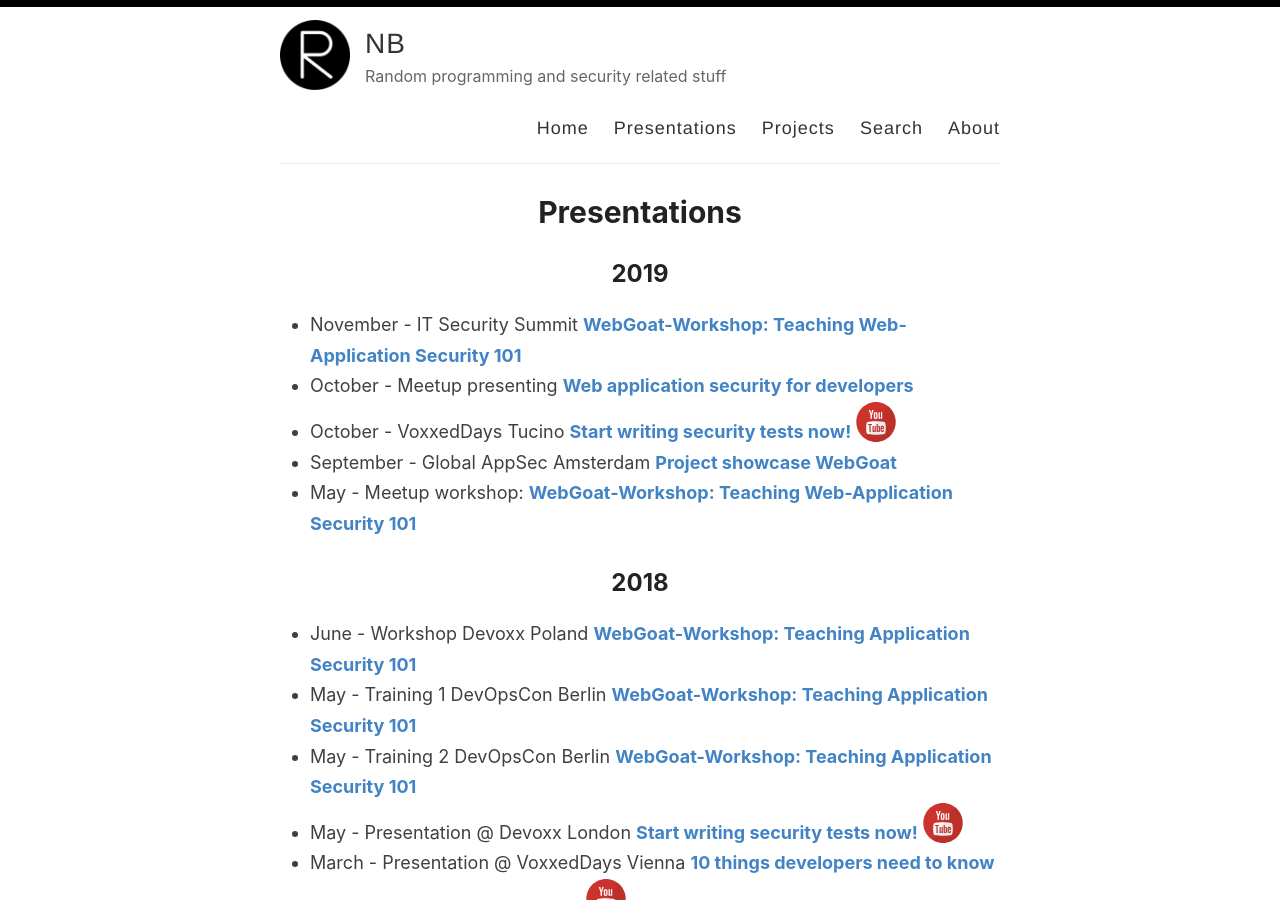
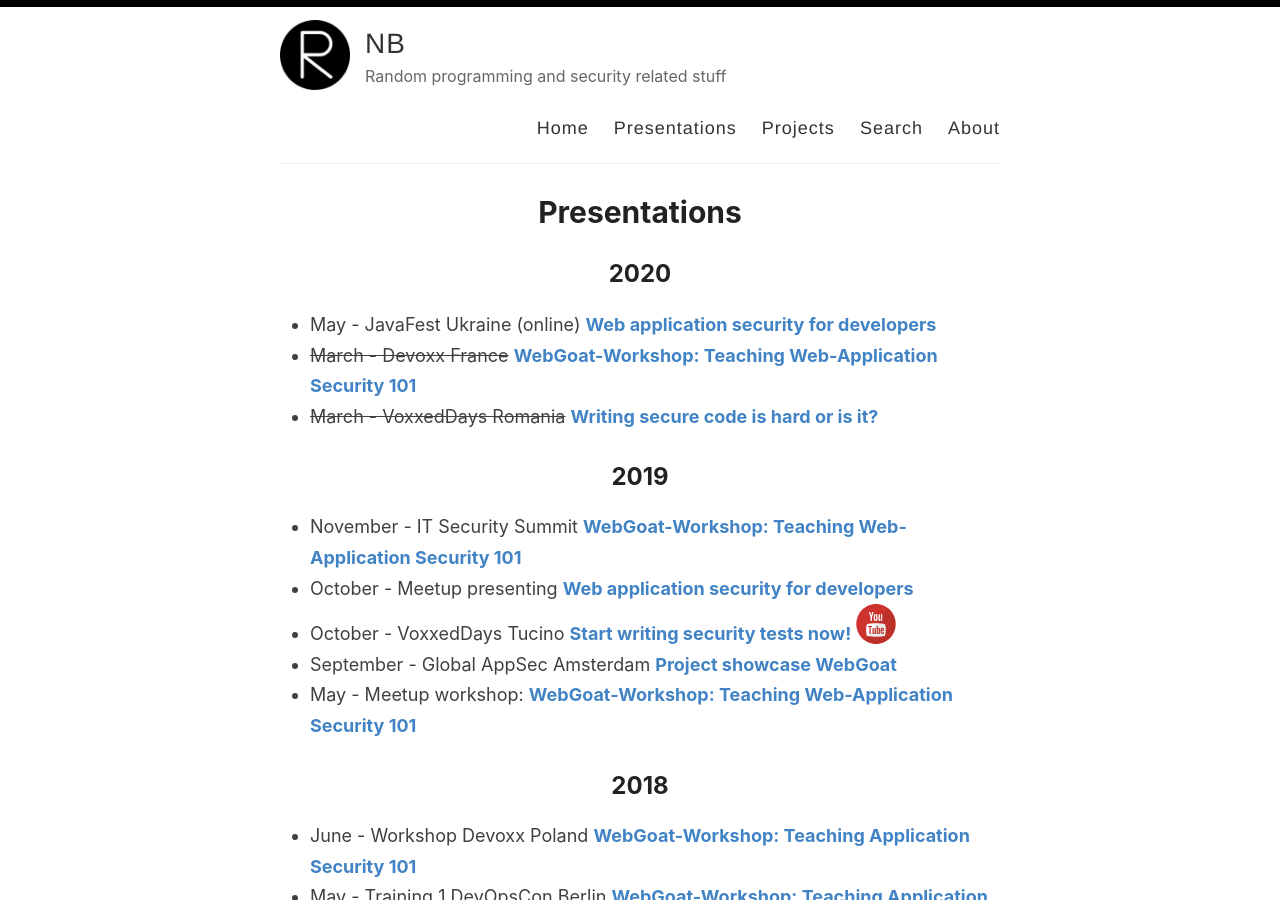
Before and after one commit to nbaars/nbaars.github.io, a Jekyll site: the page built from _pages/presentations.md, in a window 1280 px wide and 900 px high. Built offline with Jekyll 4.4.1, drawn with Linux system fonts in a browser that asks for light colours.

Commit message:
Presentations 2020 added

```diff
--- a/_pages/presentations.md
+++ b/_pages/presentations.md
@@ -3,6 +3,12 @@ layout: page
 title: Presentations
 permalink: /presentations/
 ---
+## 2020
+
+
+- May - JavaFest Ukraine (online) [**Web application security for developers**](https://javafest.com.ua/)
+- ~~March - Devoxx France~~ [**WebGoat-Workshop: Teaching Web-Application Security 101**](https://cfp.devoxx.fr/2020/talk/PCV-1074/Application_security_101_with_WebGoat)
+- ~~March - VoxxedDays Romania~~ [**Writing secure code is hard or is it?**](https://romania.voxxeddays.com/2020/02/16/writing-secure-code-is-hard-or-is-it/)
 
 ## 2019
 
```
Also changed, not shown: 6 other files.
